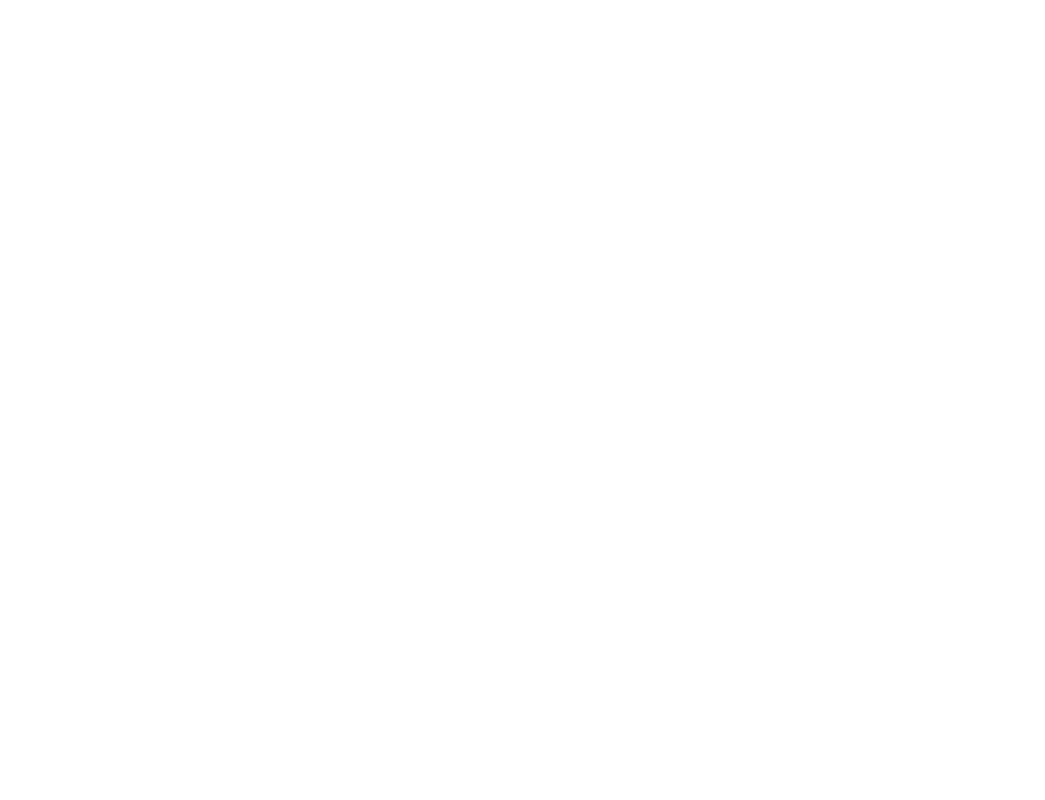
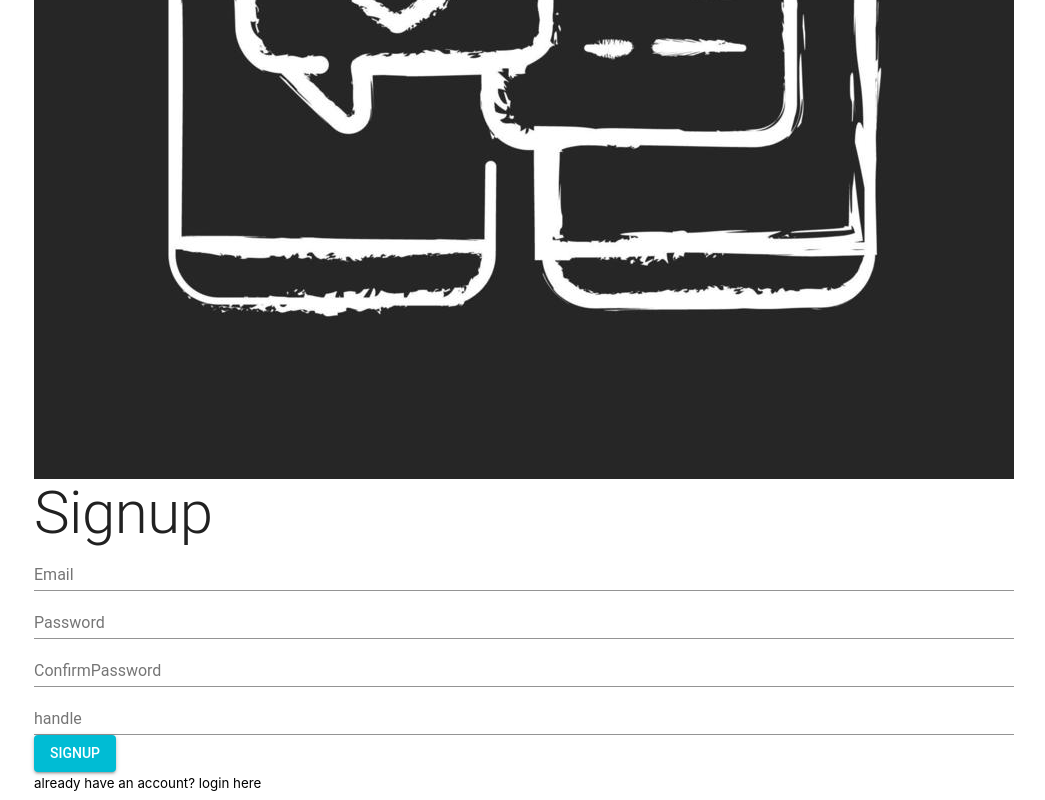
Before and after one commit to Yanes3/socialape-client, a React (Create React App) app: page /signup in a window 1280 px wide. Shown: the part 591-1391 px from the top of the page, without its empty margins (116-1161 px from the left). Before the commit the page ends 800 px from the top, so only its background shows below. Built offline with nearby package versions, Linux system fonts and the light colour scheme.

Commit message:
se realiza pagina para cargar cuentas pero css no esta funcionando de manera correcta

```diff
--- a/package.json
+++ b/package.json
@@ -3,11 +3,13 @@
   "version": "0.1.0",
   "private": true,
   "dependencies": {
-    "@material-ui/core": "^4.12.4",
+    "@material-ui/core": "^3.9.2",
+    "@material-ui/icons": "^3.0.2",
     "@testing-library/jest-dom": "^5.17.0",
     "@testing-library/user-event": "^13.5.0",
     "axios": "^1.6.8",
     "dayjs": "^1.8.11",
+    "jwt-decode": "^2.2.0",
     "react": "^16.10.0",
     "react-dom": "^16.10.0",
     "react-router-dom": "^5.0.0",
--- a/src/App.js
+++ b/src/App.js
@@ -2,36 +2,31 @@
 import { BrowserRouter as Router, Route, Switch } from "react-router-dom";
 import "./App.css";
 import MuiThemeProvider from "@material-ui/core/styles/MuiThemeProvider";
-import createTheme from "@material-ui/core/styles/createTheme";
+import createMuiTheme from "@material-ui/core/styles/createMuiTheme";
+import themeFile from "./util/theme";
+import jwtDecode from "jwt-decode";
 
 
 import Navbar from "./components/navbar";
+import AuthRoute from "./util/AuthRoute";
 
 import Home from "./pages/home";
 import Login from "./pages/login";
 import Signup from "./pages/signup";
 
 
-const theme = createTheme({
-  palette: {
-    primary: {
-      light: "#33c9dc",
-      main: "#00bcd4",
-      dark: "#008394",
-      contrastText: "#fff",
-    },
-    secondary: {
-      light: "#ff6333",
-      main: "#ff3d00",
-      dark: "#b22a00",
-      contrastText: "#fff",
-    },
-  },
-  typography: {
-    useNextVariants: true,
-  },
-});
+const theme = createMuiTheme(themeFile);
 
+let authenticated;
+const token = localStorage.FBIdToken;
+if (token) {
+  const decodedToken = jwtDecode(token);
+  if (decodedToken.exp * 1000 < Date.now()) {
+    window.location.href = "/login";
+  } else {
+    authenticated = true;
+  }
+}
 class App extends Component {
   render() {
     return (
@@ -42,8 +37,8 @@
           <div className="container">
             <Switch>
               <Route exact path="/" component={Home} />
-              <Route exact path="/login" component={Login} />
-              <Route exact path="/signup" component={Signup} />
+              <Route exact path="/login" component={Login} authenticated={authenticated}/>
+              <Route exact path="/signup" component={Signup} authenticated={authenticated}/>
             </Switch>
           </div>
         </Router>
--- a/src/pages/login.js
+++ b/src/pages/login.js
@@ -1,44 +1,19 @@
 import React, { Component } from "react";
 import withStyles from "@material-ui/core/styles/withStyles";
 import PropTypes from "prop-types";
+import AppIcon from "../images/icon.jpg";
+import axios from "axios";
+import { Link } from "react-router-dom";
+
 import Grid from "@material-ui/core/Grid";
-import AppIcon from "../images/icon.jpg";
 import Typography from "@material-ui/core/Typography";
 import TextField from "@material-ui/core/TextField";
 import Button from "@material-ui/core/Button";
-import axios from "axios";
-import { Link } from "react-router-dom";
-import { CircularProgress } from "@material-ui/core";
+import CircularProgress from "@material-ui/core/CircularProgress";
 
-const styles = {
-  form: {
-    textAlign: "center",
-  },
-  image: {
-    margin: "20px auto 20px auto",
-    width: "25%",
-  },
-  pageTitle: {
-    margin: "20px auto 20px auto",
-  },
-  textField: {
-    margin: "10px auto 10px auto",
-  },
-  button: {
-    marginTop: 20,
-    marginBottom: 20,
-    position: "relative",
-  },
-  customError: {
-    color: "red",
-    fontSize: "0.8rem",
-    marginTop: 10,
-  },
-  progress: {
-    position: "absolute",
-  },
-};
-
+const styles = (theme) => ({
+  ...theme
+})
 class Login extends Component {
   constructor() {
     super();
@@ -62,6 +37,7 @@
       .post("/login", userData)
       .then((res) => {
         console.log(res.data);
+        localStorage.setItem("FBIdToken", `Bearer ${res.data.token}`);
         this.setState({
           loading: false,
         });
@@ -134,7 +110,7 @@
             </Button>
             <br />
             <small>
-              dont have an account? sign up <a href="/signup">here</a>
+              Dont have an account? sign up <Link href="/signup">here</Link>
             </small>
           </form>
         </Grid>
--- a/src/pages/signup.js
+++ b/src/pages/signup.js
@@ -1,12 +1,158 @@
-import React, { Component } from 'react'
+import React, { Component } from "react";
+import withStyles from "@material-ui/core/styles/withStyles";
+import PropTypes from "prop-types";
+import AppIcon from "../images/icon.jpg";
+import axios from "axios";
+import { Link } from "react-router-dom";
+
+import Grid from "@material-ui/core/Grid";
+import Typography from "@material-ui/core/Typography";
+import TextField from "@material-ui/core/TextField";
+import Button from "@material-ui/core/Button";
+import CircularProgress from "@material-ui/core/CircularProgress";
 
 
+
+const styles = (theme) => ({
+ ...theme
+})
+
 class Signup extends Component {
+  constructor() {
+    super();
+    this.state = {
+      email: "",
+      password: "",
+      confirmPassword: "",
+      handle: "",
+      loading: false,
+      errors: {},
+    };
+  }
+  handleSubmit = (event) => {
+    event.preventDefault();
+    this.setState({
+      loading: true,
+    });
+    const newUserData = {
+      email: this.state.email,
+      password: this.state.password,
+      confirmPassword: this.state.confirmPassword,
+      handle: this.state.handle,
+    };
+    axios
+      .post("/singup", newUserData)
+      .then((res) => {
+        console.log(res.data);
+        localStorage.setItem("FBIdToken", `Bearer ${res.data.token}`);
+        this.setState({
+          loading: false,
+        });
+        this.props.history.push("/");
+      })
+      .catch((err) => {
+        this.setState({
+          errors: err.response.data,
+          loading: false,
+        });
+      });
+  };
+  handleChange = (event) => {
+    this.setState({
+      [event.target.name]: event.target.value,
+    });
+  };
   render() {
+    const { classes } = this.props;
+    const { errors, loading } = this.state;
     return (
-      <div>Signup Page</div>
-    )
+      <Grid container className={classes.form}>
+        <Grid item sm />
+        <Grid item sm>
+          <img src={AppIcon} alt="icon page" className={classes.image} />
+          <Typography variant="h2" className={classes.pageTitle}>
+            Signup
+          </Typography>
+          <form noValidate onSubmit={this.handleSubmit}>
+            <TextField
+              id="email"
+              name="email"
+              type="email"
+              label="Email"
+              className={classes.textField}
+              helperText={errors.email}
+              error={errors.email ? true : false}
+              value={this.state.email}
+              onChange={this.handleChange}
+              fullWidth
+            />
+             <TextField
+              id="password"
+              name="password"
+              type="password"
+              label="Password"
+              className={classes.textField}
+              helperText={errors.password}
+              error={errors.password ? true : false}
+              value={this.state.password}
+              onChange={this.handleChange}
+              fullWidth
+            />
+            <TextField
+              id="confirmPassword"
+              name="confirmPassword"
+              type="confirmPassword"
+              label="ConfirmPassword"
+              className={classes.textField}
+              helperText={errors.confirmPassword}
+              error={errors.password ? true : false}
+              value={this.state.confirmPassword}
+              onChange={this.handleChange}
+              fullWidth
+            />
+            <TextField
+              id="handle"
+              name="handle"
+              type="handle"
+              label="handle"
+              className={classes.textField}
+              helperText={errors.handle}
+              error={errors.handle ? true : false}
+              value={this.state.handle}
+              onChange={this.handleChange}
+              fullWidth
+            />
+            {errors.general && (
+              <Typography variant="body2" className={classes.customError}>
+                {errors.general}
+              </Typography>
+            )}
+            <Button
+              type="submit"
+              variant="contained"
+              color="primary"
+              className={classes.button}
+              disabled={loading}
+            >
+              Signup
+              {loading && (
+                <CircularProgress size={30} className={classes.progress} />
+              )}
+            </Button>
+            <br />
+            <small>
+              already have an account? login <Link to="/login">here</Link>
+            </small>
+          </form>
+        </Grid>
+        <Grid item sm />
+      </Grid>
+    );
   }
 }
 
-export default Signup;
+Signup.propTypes = {
+  classes: PropTypes.object.isRequired,
+};
+
+export default withStyles(styles)(Signup);
--- /dev/null
+++ b/src/util/AuthRoute.js
@@ -0,0 +1,14 @@
+import React from 'react'
+import { Route, Redirect } from 'react-router-dom';
+
+
+const AuthRoute = ({ component: Component,authenticated, ...rest}) => {
+  <Route
+    {...rest}
+    render={(props) =>
+      authenticated === true ? <Redirect to="/" /> : <Component {...props} />
+    }
+  />
+}
+
+export default AuthRoute
--- /dev/null
+++ b/src/util/theme.js
@@ -0,0 +1,47 @@
+export default{
+    palette: {
+        primary: {
+          light: '#33c9dc',
+          main: '#00bcd4',
+          dark: '#008394',
+          contrastText: '#fff'
+        },
+        secondary: {
+          light: '#ff6333',
+          main: '#ff3d00',
+          dark: '#b22a00',
+          contrastText: '#fff'
+        }
+      },
+
+      // the object to be spread
+      spreadThis: {
+         typography: {
+          useNextVariants: true
+        },
+        form: {
+          textAlign: "center"
+        },
+        image: {
+          margin: "10px auto 10px auto"
+        },
+        pageTitle: {
+          margin: "10px auto 10px auto"
+        },
+        textField: {
+          margin: "10px auto 10px auto"
+        },
+        button: {
+          marginTop: 20,
+          position: "relative"
+        },
+        customError: {
+          color: "red",
+          fontSize: "0.8rem",
+          marginTop: 5
+        },
+        progress: {
+          position: "absolute"
+        }
+      }
+  }
```
Also changed, not shown: 1 other file (tests, documents, lock files or other folders).
